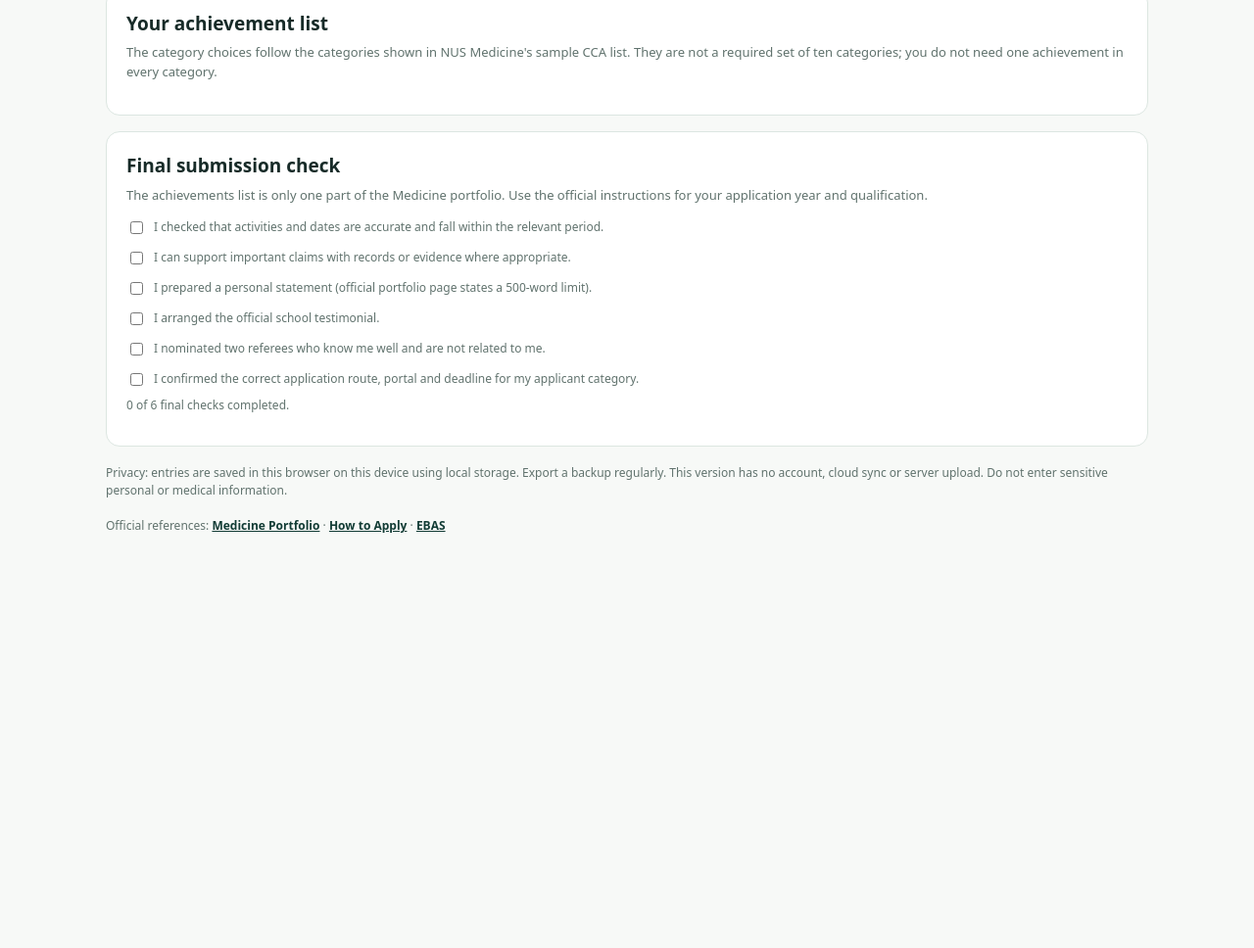
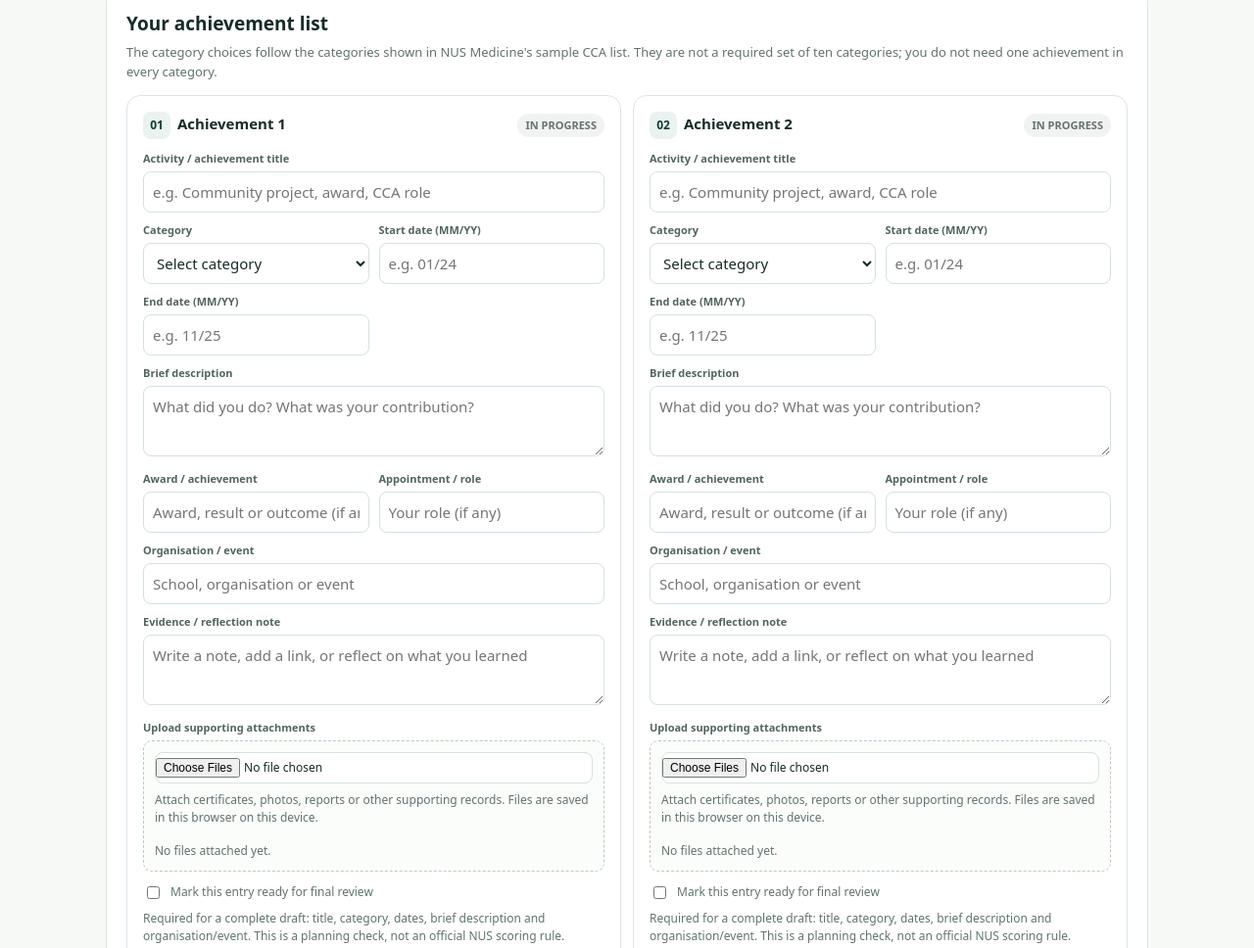
Before and after one commit to aplusachiever3/nusplanning, a plain HTML site: page index.html in a window 1280 px wide. Shown: the part 704-1672 px from the top of the page at 98% size. Before the commit the page ends 1322 px from the top, so only its background shows below. Drawn offline with Linux system fonts and the light colour scheme.

Commit message:
Fix JavaScript syntax so achievement forms render

```diff
--- a/index.html
+++ b/index.html
@@ -65,9 +65,9 @@ const blank=()=>({title:'',category:'',start:'',end:'',description:'',award:'',a
 let data=Array.from({length:10},blank);
 let checks={};
 const $=id=>document.getElementById(id);
-function load(){try{const raw=localStorage.getItem(KEY);if(raw){const saved=JSON.parse(raw);if(Array.isArray(saved.data))data=data.map((x,i)=>Object.assign(x,saved.data[i]||{}));checks=saved.checks||{};}}catch(e){}}
+function load(){try{const raw=localStorage.getItem(KEY);if(raw){const saved=JSON.parse(raw);if(Array.isArray(saved.data))data=data.map((x,i)=>{const item=Object.assign(x,saved.data[i]||{});['title','category','start','end','description','award','appointment','organisation','evidence'].forEach(k=>{if(item[k]===null||item[k]===undefined)item[k]='';else item[k]=String(item[k]);});if(!Array.isArray(item.attachments))item.attachments=[];item.ready=!!item.ready;return item;});checks=saved.checks&&typeof saved.checks==='object'?saved.checks:{};}}catch(e){console.warn('Saved planner data could not be loaded.',e);}}
 function save(){try{localStorage.setItem(KEY,JSON.stringify({data,checks,updatedAt:new Date().toISOString()}));}catch(e){alert('This browser could not save your changes. Please export a backup.');}}
-function escapeHtml(v){return String(v||'').replace(/[&<>"']/g,c=>({'&':'&amp;','<':'&lt;','>':'&gt;','"':'&quot;',"'":'&#39;'}[c]));}
+function escapeHtml(v){return String(v==null?'':v).replace(/[&<>"']/g,function(ch){return ch==='&'?'&amp;':ch==='<'?'&lt;':ch==='>'?'&gt;':ch==='"'?'&quot;':'&#39;';});}
 function isComplete(x){return Boolean(x.title.trim()&&x.category&&x.start&&x.end&&x.description.trim()&&x.organisation.trim());}
 function render(){
 $('items').innerHTML=data.map((x,i)=>'<article class="item"><div class="itemhead"><h3><span class="num">'+String(i+1).padStart(2,'0')+'</span>Achievement '+(i+1)+'</h3><span class="status '+(x.ready&&isComplete(x)?'ready':'')+'">'+(x.ready&&isComplete(x)?'READY':isComplete(x)?'DETAILS ADDED':'IN PROGRESS')+'</span></div><div class="fields">'+
@@ -99,8 +99,7 @@ function renderStats(){const complete=data.filter(isComplete).length,ready=data.
 function renderChecks(){const n=Object.values(checks).filter(Boolean).length;$('checkProgress').textContent=n+' of 6 final checks completed.';}
 function download(name,content,type){const blob=new Blob([content],{type:type}),url=URL.createObjectURL(blob),a=document.createElement('a');a.href=url;a.download=name;a.click();URL.revokeObjectURL(url);}
 $('export').addEventListener('click',async()=>{const backup={data,checks,exportedAt:new Date().toISOString(),attachmentNote:'Attachments are stored separately in this browser and are not included in this JSON backup. Download attached files individually before moving to another device.'};download('nus-medicine-top10-backup.json',JSON.stringify(backup,null,2),'application/json');});
-$('csv').addEventListener('click',()=>{const cols=['title','category','start','end','description','award','appointment','organisation','evidence','ready'];const quote=v=>'"'+String(v||'').replace(/"/g,'""')+'"';download('nus-medicine-top10.csv',[cols.join(','),...data.map(x=>cols.map(k=>quote(x[k])).join(','))].join('\r
-'),'text/csv;charset=utf-8;');});
+$('csv').addEventListener('click',()=>{const cols=['title','category','start','end','description','award','appointment','organisation','evidence','ready'];const quote=v=>'"'+String(v||'').replace(/"/g,'""')+'"';download('nus-medicine-top10.csv',[cols.join(','),...data.map(x=>cols.map(k=>quote(x[k])).join(','))].join(String.fromCharCode(13,10)),'text/csv;charset=utf-8;');});
 $('print').addEventListener('click',()=>window.print());
 $('reset').addEventListener('click',()=>{if(confirm('Clear all 10 entries and final checks from this browser? Export a backup first if needed.')){data=Array.from({length:10},blank);checks={};save();render();}});
 load();render();
```
